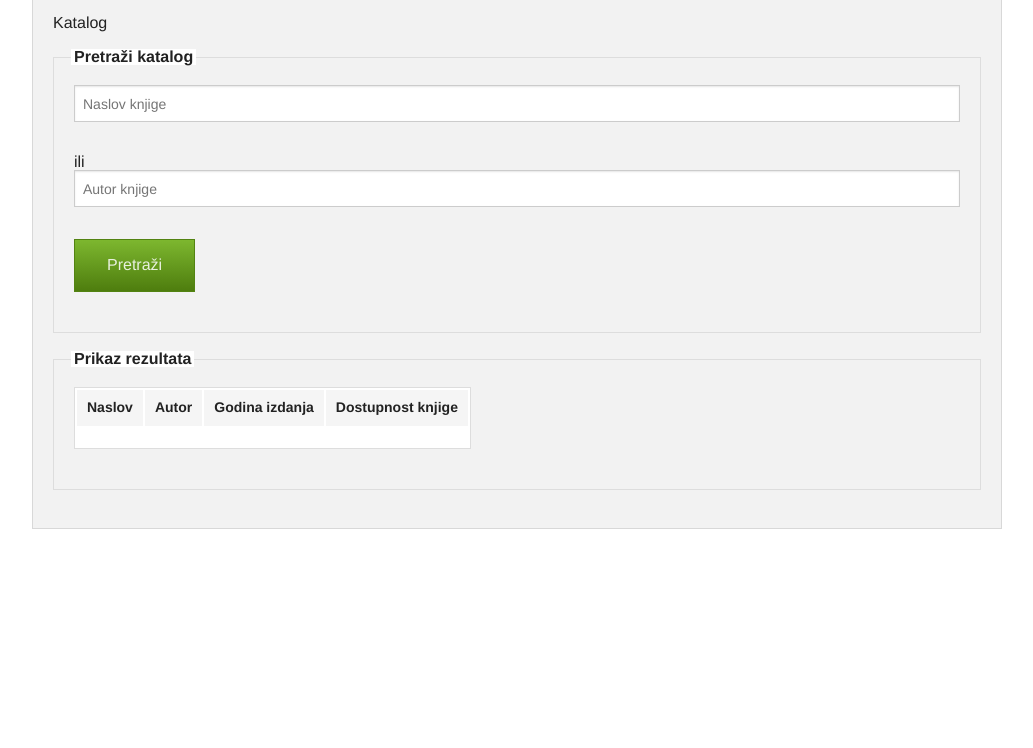
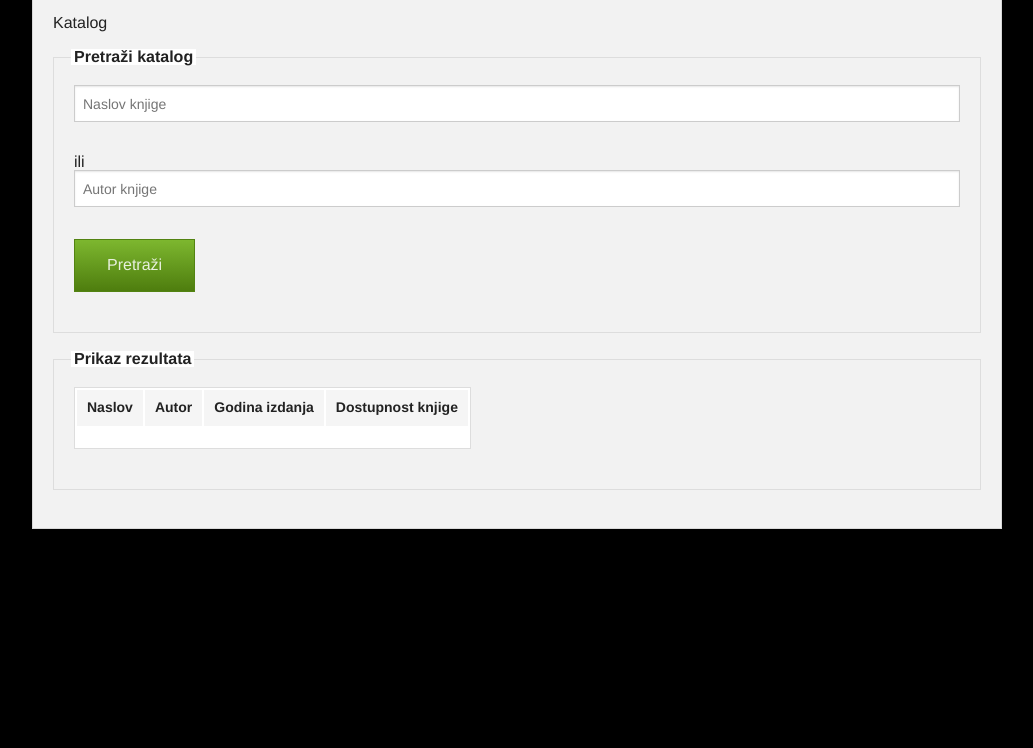
Before and after one commit to ecelebic/knjiznica, a PHP site: page /index.html in a window 1280 px wide. Shown: the part 52-800 px from the top of the page, without its empty margins (123-1156 px from the left). Run offline with PHP 8.4, Linux system fonts and the light colour scheme; lists and menus that the app fills with data are empty.

Commit message:
Još jedna promjena boje pozadine :D

```diff
--- a/css/stil.css
+++ b/css/stil.css
@@ -15,6 +15,8 @@
 	background: -webkit-gradient(linear, left top, left bottom, from(#7db72f), to(#4e7d0e));
 	background: -moz-linear-gradient(top,  #7db72f,  #4e7d0e);
 	filter:  progid:DXImageTransform.Microsoft.gradient(startColorstr='#7db72f', endColorstr='#4e7d0e');
+	}
+
 body {
-background-color: black;
+background: black;
 }
```
